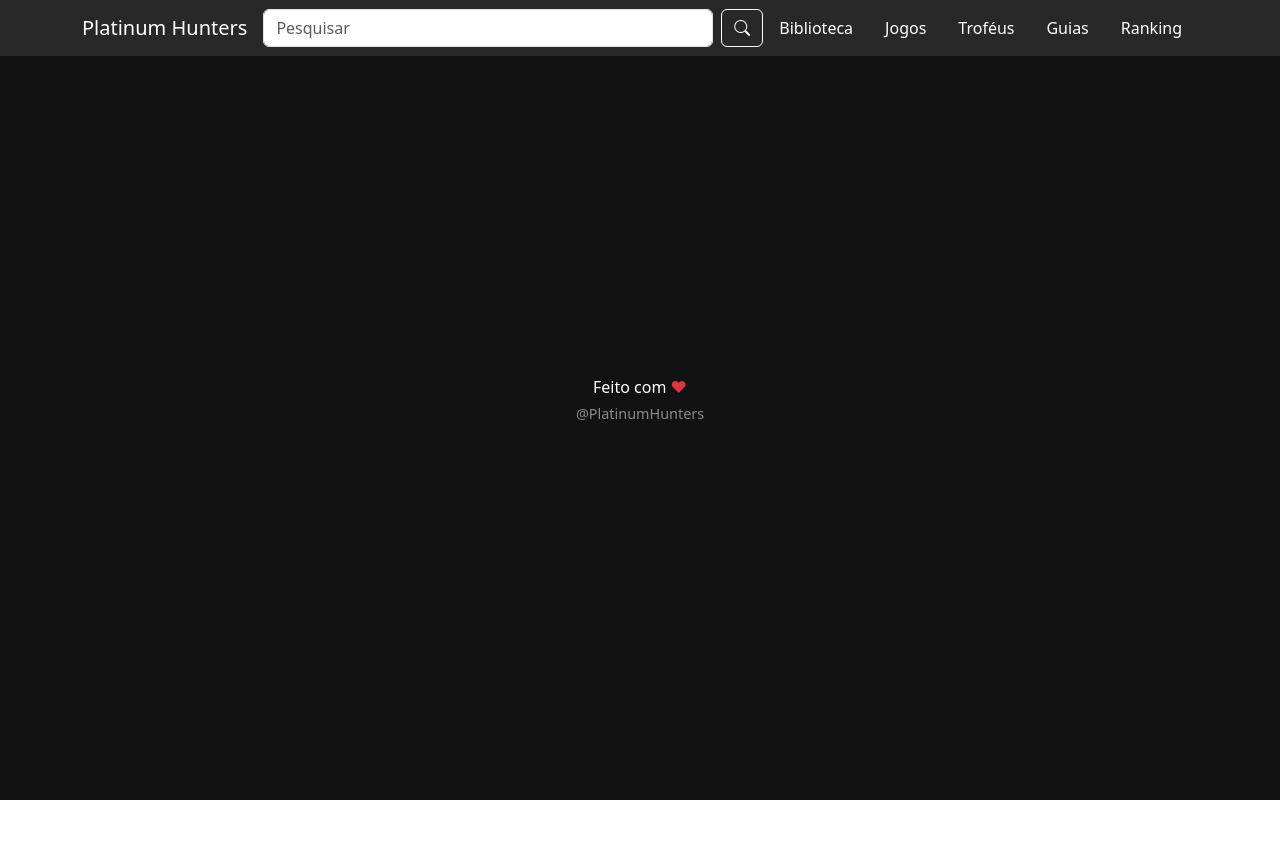
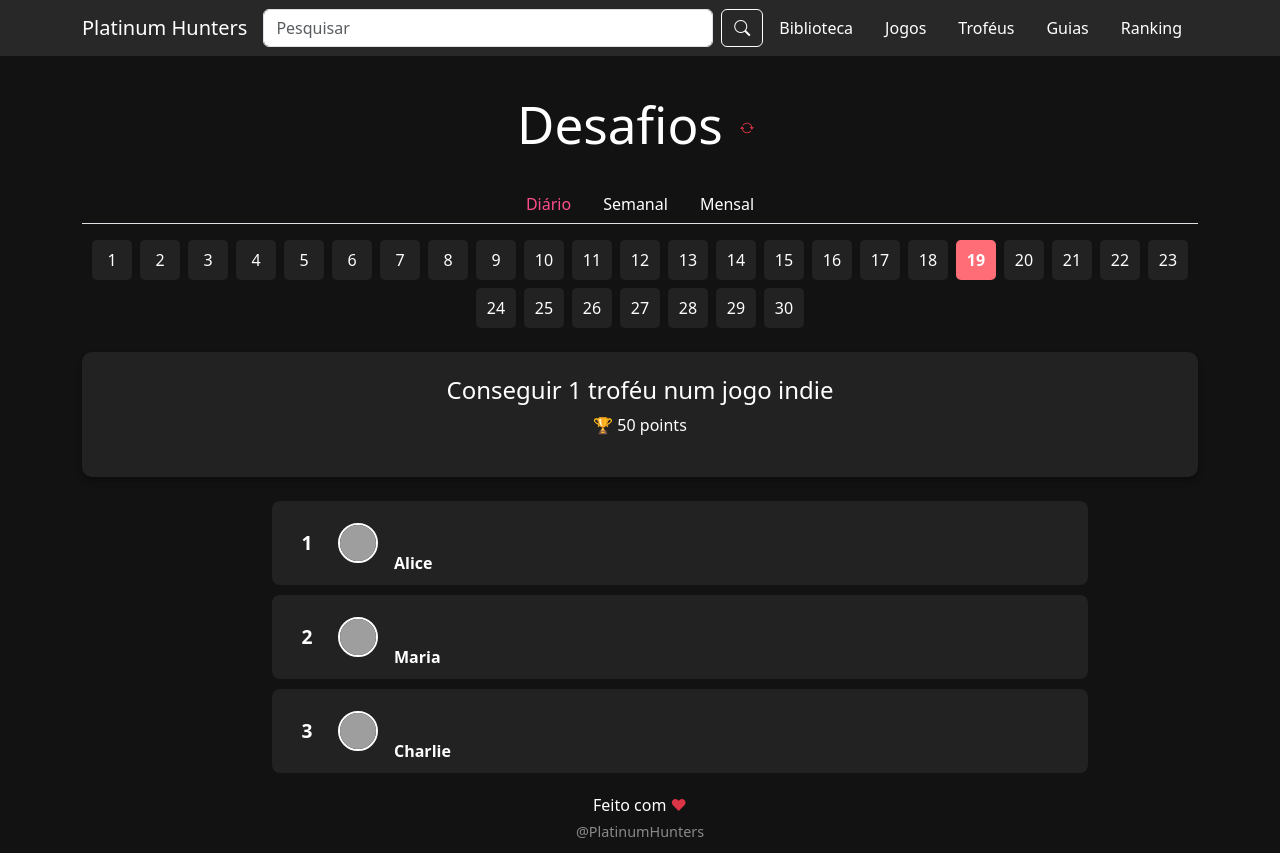
Before and after one commit to cassio455/PlatinumHunters, a React (Vite) app: page /challenge in a window 1280 px wide. Before the commit the page ends 800 px from the top, so only its background shows below. Built offline with nearby package versions, Linux system fonts and the light colour scheme; grey boxes are pictures that could not be loaded.

Commit message:
tela de desafios adicionada

```diff
--- a/src/App.css
+++ b/src/App.css
@@ -1,11 +1,13 @@
 #root {
-  max-width: 1280px;
-  margin: 0 auto;
-  padding: 2rem;
-  text-align: center;
+  width: 100%;
+  min-height: 100vh;
+  margin: 0;
+  padding: 0;
 }
 
 body {
   background-color: #121212;
   color: #FFFF;
+    margin: 0;
+  padding: 0;
 }
--- a/src/App.jsx
+++ b/src/App.jsx
@@ -5,6 +5,7 @@ import Navbar from "./components/Navbar";
 import Footer from "./components/Footer";
 import "./App.css"
 import Trophy from "./TrophyScreens/TrophyMain"
+import Challenge from "./RankingScreens/Challenge"
 
 function App() {
   return (
@@ -15,6 +16,7 @@ function App() {
           <Route path="/main" element={<Main />} />
           <Route path="/trophy" element={<Trophy />} />
           <Route path="/ranking" element={<Ranking />} />
+          <Route path="/challenge" element={<Challenge />} />
         </Routes>
       <Footer />
     </Router>
--- /dev/null
+++ b/src/RankingScreens/Challenge.css
@@ -0,0 +1,53 @@
+@import './RankingMain.css';
+
+.btn-outline-pink {
+  color: #FF6E77;
+  border-color: #FF6E77;
+  background: transparent;
+  font-weight: bold;
+}
+
+.challenge-card {
+  width: 100%;
+  background: #222;
+  color: white;
+  border-radius: 10px;
+  box-shadow: 0 4px 6px rgba(0,0,0,0.3);
+  transition: transform 0.2s, box-shadow 0.2s;
+}
+
+.challenge-card:hover {
+  transform: translateY(-3px);
+  box-shadow: 0 6px 10px rgba(0,0,0,0.5);
+}
+
+.calendar {
+  display: flex;
+  flex-wrap: wrap;
+  justify-content: center;
+  gap: 8px;
+  margin-bottom: 20px;
+}
+
+.calendar-day {
+  width: 40px;
+  height: 40px;
+  background: #222;
+  color: white;
+  display: flex;
+  align-items: center;
+  justify-content: center;
+  border-radius: 5px;
+  cursor: pointer;
+  transition: background 0.2s;
+}
+
+.calendar-day:hover {
+  background: #333;
+}
+
+.calendar-day.selected {
+  background: #ff6e77; /* highlight selected day */
+  color: white;
+  font-weight: bold;
+}
--- /dev/null
+++ b/src/RankingScreens/Challenge.jsx
@@ -0,0 +1,164 @@
+import { useState } from "react";
+import { Link } from "react-router-dom";
+import "./Challenge.css";
+
+function Challenge() {
+    const dailyChallenge = {
+    id: 1,
+    title: "Conseguir um troféu num jogo indie",
+    points: 50,
+    completedBy: [
+        { id: 1, name: "Alice", avatar: "https://i.pravatar.cc/100?img=20", points: 50 },
+        { id: 2, name: "Maria", avatar: "https://i.pravatar.cc/100?img=16", points: 50 },
+        { id: 3, name: "Charlie", avatar: "https://i.pravatar.cc/100?img=3", points: 50 },
+    ]
+    };
+
+    const weeklyChallenge = {
+    id: 2,
+    title: "Conseguir 5 troféus em jogos competitivos",
+    points: 150,
+    completedBy: [
+        { id: 1, name: "David", avatar: "https://i.pravatar.cc/100?img=4", points: 150 },
+        { id: 2, name: "Eve", avatar: "https://i.pravatar.cc/100?img=5", points: 150 }
+    ]
+    };
+
+    const monthlyChallenge = {
+    id: 3,
+    title: "Platinar um jogo",
+    points: 500,
+    completedBy: [
+        { id: 1, name: "Alice", avatar: "https://i.pravatar.cc/100?img=20", points: 500 },
+        { id: 2, name: "Maria", avatar: "https://i.pravatar.cc/100?img=16", points: 500 },
+        { id: 3, name: "Charlie", avatar: "https://i.pravatar.cc/100?img=3", points: 500 }
+    ]
+    };
+
+    const monthlyChallenges = [
+        { day: 1, title: "Jogue 30 minutos num jogo de simulação", points: 50, completedBy: [] },
+        { day: 2, title: "Termine 1 review de um jogo", points: 50, completedBy: [] },
+        { day: 3, title: "Conseguir 1 troféu num jogo indie", points: 50, completedBy: [] },
+        { day: 4, title: "Conseguir 1 troféu num jogo indie", points: 50, completedBy: [] },
+        { day: 5, title: "Conseguir 1 troféu num jogo indie", points: 50, completedBy: [] },
+        { day: 6, title: "Conseguir 1 troféu num jogo indie", points: 50, completedBy: [] },
+        { day: 7, title: "Conseguir 1 troféu num jogo indie", points: 50, completedBy: [] },
+        { day: 8, title: "Conseguir 1 troféu num jogo indie", points: 50, completedBy: [] },
+        { day: 9, title: "Conseguir 1 troféu num jogo indie", points: 50, completedBy: [] },
+        { day: 10, title: "Conseguir 1 troféu num jogo indie", points: 50, completedBy: [] },
+        { day: 11, title: "Conseguir 1 troféu num jogo indie", points: 50, completedBy: [] },
+        { day: 12, title: "Conseguir 1 troféu num jogo indie", points: 50, completedBy: [] },
+        { day: 13, title: "Conseguir 1 troféu num jogo indie", points: 50, completedBy: [] },
+        { day: 14, title: "Conseguir 1 troféu num jogo indie", points: 50, completedBy: [] },
+        { day: 15, title: "Conseguir 1 troféu num jogo indie", points: 50, completedBy: [] },
+        { day: 16, title: "Conseguir 1 troféu num jogo indie", points: 50, completedBy: [] },
+        { day: 17, title: "Conseguir 1 troféu num jogo indie", points: 50, completedBy: [] },
+        { day: 18, title: "Conseguir 1 troféu num jogo indie", points: 50, completedBy: [] },
+        { day: 19, title: "Conseguir 1 troféu num jogo indie", points: 50, completedBy: [] },
+        { day: 20, title: "Conseguir 1 troféu num jogo indie", points: 50, completedBy: [] },
+        { day: 21, title: "Conseguir 1 troféu num jogo indie", points: 50, completedBy: [] },
+        { day: 22, title: "Conseguir 1 troféu num jogo indie", points: 50, completedBy: [] },
+        { day: 23, title: "Conseguir 1 troféu num jogo indie", points: 50, completedBy: [] },
+        { day: 24, title: "Conseguir 1 troféu num jogo indie", points: 50, completedBy: [] },
+        { day: 25, title: "Conseguir 1 troféu num jogo indie", points: 50, completedBy: [] },
+        { day: 26, title: "Conseguir 1 troféu num jogo indie", points: 50, completedBy: [] },
+        { day: 27, title: "Conseguir 1 troféu num jogo indie", points: 50, completedBy: [] },
+        { day: 28, title: "Conseguir 1 troféu num jogo indie", points: 50, completedBy: [] },
+        { day: 29, title: "Conseguir 1 troféu num jogo indie", points: 50, completedBy: [] },
+        { day: 30, title: "Conseguir 1 troféu num jogo indie", points: 50, completedBy: [] },
+    ];
+
+    const [selectedDay, setSelectedDay] = useState(new Date().getDate()); // start with today
+
+    const [activeTab, setActiveTab] = useState("daily");
+
+    const handleTabChange = (tab) => {
+        setActiveTab(tab);
+    };
+
+    const getCurrentChallenge = () => {
+        if (activeTab === "daily") return dailyChallenge;
+        if (activeTab === "weekly") return weeklyChallenge;
+        if (activeTab === "monthly") return monthlyChallenge;
+    };
+
+    const currentChallenge = getCurrentChallenge();
+
+  return (
+    <div className="container mt-5 pt-5 text-center">
+      {/* Title + switch button */}
+      <div className="d-flex justify-content-center align-items-center mb-4">
+        <h1 className="me-2">Desafios</h1>
+        <Link to="/ranking" className="btn btn-sm">
+          <i className="bi bi-arrow-repeat text-danger"></i>
+        </Link>
+      </div>
+
+      {/* Tabs */}
+      <ul className="nav nav-tabs justify-content-center mb-3">
+        <li className="nav-item">
+          <button
+            className={`nav-link ${activeTab === "daily" ? "active" : ""}`}
+            onClick={() => handleTabChange("daily")}>
+            Diário
+          </button>
+        </li>
+        <li className="nav-item">
+          <button
+            className={`nav-link ${activeTab === "weekly" ? "active" : ""}`}
+            onClick={() => handleTabChange("weekly")}>
+            Semanal
+          </button>
+        </li>
+        <li className="nav-item">
+          <button
+            className={`nav-link ${activeTab === "monthly" ? "active" : ""}`}
+            onClick={() => handleTabChange("monthly")}>
+            Mensal
+          </button>
+        </li>
+      </ul>
+
+    <div className="calendar mb-4">
+        {monthlyChallenges.map((challenge) => (
+            <div
+            key={challenge.day}
+            className={`calendar-day ${challenge.day === selectedDay ? "selected" : ""}`}
+            onClick={() => setSelectedDay(challenge.day)}
+            >
+            {challenge.day}
+            </div>
+        ))}
+    </div>
+
+    <div className="challenge-card p-4 mb-4 container">
+        <h4>{monthlyChallenges.find(ch => ch.day === selectedDay)?.title}</h4>
+        <p>🏆 {monthlyChallenges.find(ch => ch.day === selectedDay)?.points} points</p>
+    </div>
+
+      {/* Completed By List */}
+      <div className="ranking-list container">
+        <div className="ranking-list text-start">
+            {currentChallenge.completedBy.map((user, index) => (
+            <div
+                key={user.id}
+                className="ranking-row d-flex align-items-center justify-content-between"
+            >
+                <div className="d-flex align-items-center">
+                <span className="rank-number">{index + 1}</span>
+                <img
+                    src={user.avatar}
+                    alt={user.name}
+                    className="avatar-small ms-3"
+                />
+                <span className="username ms-3">{user.name}</span>
+                </div>
+            </div>
+            ))}
+        </div>
+      </div>
+    </div>
+  );
+}
+
+export default Challenge;
--- a/src/RankingScreens/RankingMain.jsx
+++ b/src/RankingScreens/RankingMain.jsx
@@ -1,3 +1,4 @@
+import { Link } from "react-router-dom";
 import { useState } from "react";
 import "./RankingMain.css";
 
@@ -42,7 +43,12 @@ function RankingMain() {
 
   return (
     <div className="container mt-5 pt-5 text-center">
-      <h1 className="mb-4">Ranking</h1>
+      <div className="d-flex justify-content-center align-items-center mb-4">
+        <h1 className="me-2">Ranking</h1>
+        <Link to="/challenge" className="btn btn-sm">
+          <i className="bi bi-arrow-repeat text-danger"></i>
+        </Link>
+      </div>
 
       {/* Time Tabs */}
       <ul className="nav nav-tabs justify-content-center mb-3">
@@ -65,7 +71,7 @@ function RankingMain() {
 
       <div className="game-search-bar container">
         <form className="d-flex mt-2 mt-lg-0 w-100 w-lg-auto">
-          <input className="form-control me-2" type="search" placeholder="Pesquisar"/>
+          <input className="form-control me-2" type="search" placeholder="Pesquisar usuário ou jogo"/>
           <button className="btn search-btn" type="submit">
               <i className="bi bi-search"></i>
           </button>
@@ -94,6 +100,7 @@ function RankingMain() {
       </div>
 
       {/* Remaining Rankings */}
+      <div className="ranking-list container">
         <div className="ranking-list mt-5 text-start">
           {others.map((user, index) => (
             <div key={user.id} className="ranking-row d-flex align-items-center justify-content-between">
@@ -107,6 +114,7 @@ function RankingMain() {
           ))}
         </div>
       </div>
+    </div>
   );
 }
 
```
Lines whose indentation alone changed are shown as unchanged.
